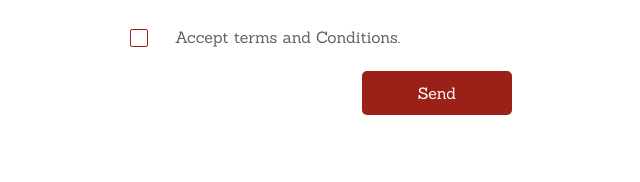
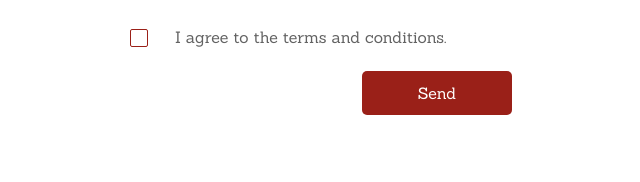
Before and after one commit to NapasPolchai/FIP.develop, a plain HTML site: page dining.html in a window 1280 px wide. Shown: the part 4836-5018 px from the top of the page, 319-959 px from the left. Drawn offline with Linux system fonts and the light colour scheme.

Commit message:
update html
change checkbox wording

```diff
--- a/dining.html
+++ b/dining.html
@@ -229,7 +229,7 @@
                     <h6 class="hidden">sem</h6>
                     <input type="checkbox" id="checkbox-1">
                     <label for="checkbox-1" class="checkbox-label"></label>
-                    <span>Accept terms and Conditions.</span>
+                    <span>I agree to the terms and conditions.</span>
                 </article>
 
                 <input name="submit" type="submit" value="Send">
```
Also changed, not shown: index.html (+1 -1 lines), rooms.html (+1 -1 lines).
